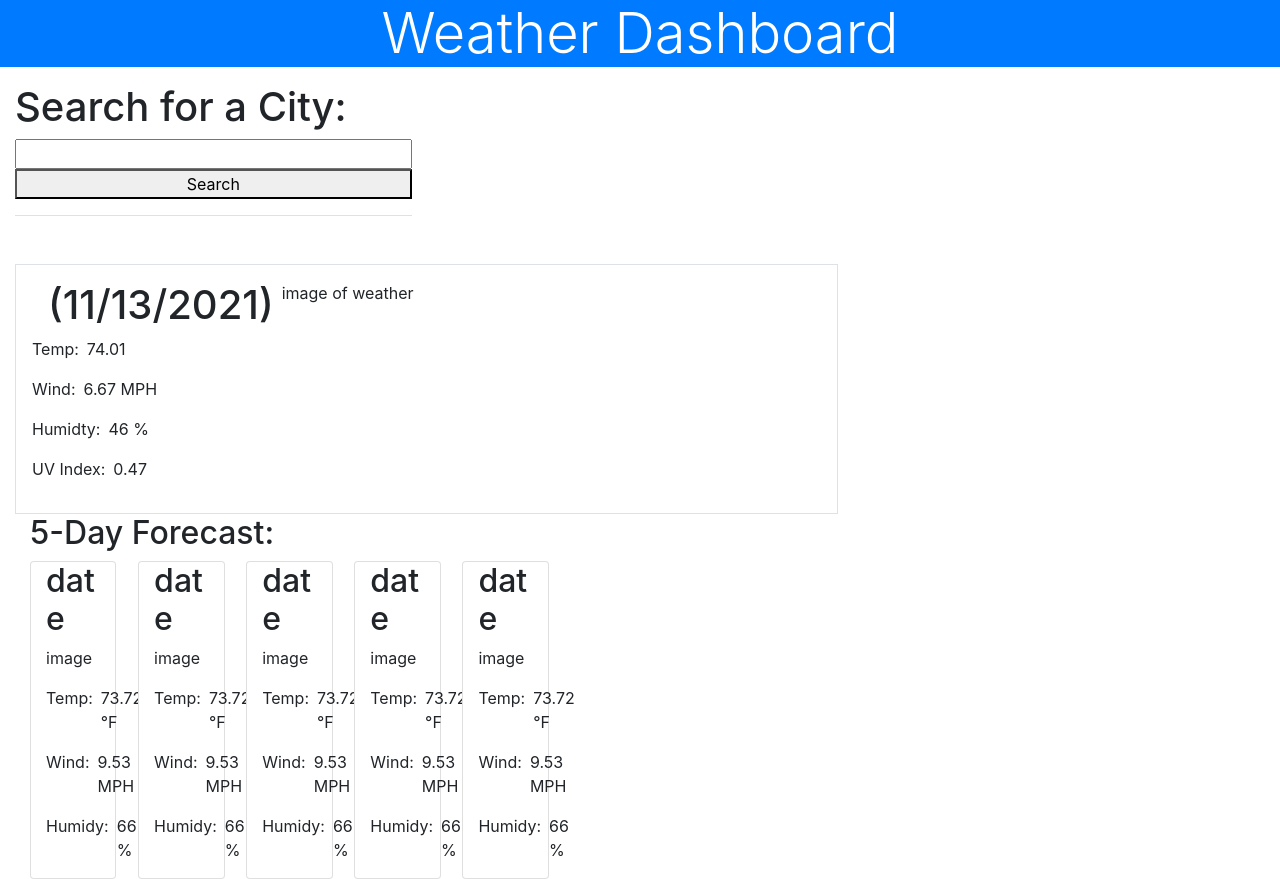
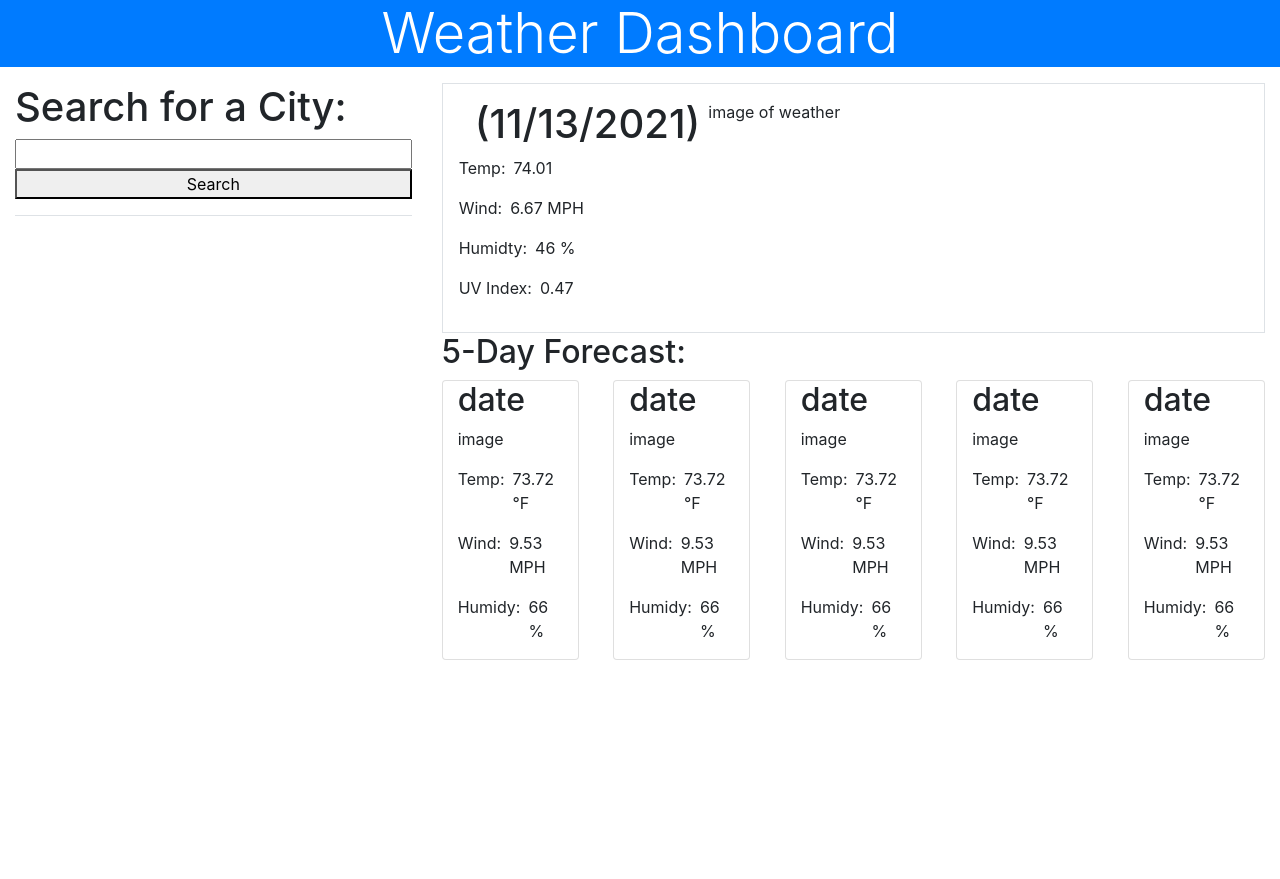
Before and after one commit to mbahl1670/ch6-weatherDashboard-mjb, a plain HTML site: page index.html in a window 1280 px wide. After the commit the page ends 800 px from the top, so only its background shows below. Drawn offline with nearby package versions, Linux system fonts and the light colour scheme; no server answers.

Commit message:
nothing chagned

```diff
--- a/index.html
+++ b/index.html
@@ -14,8 +14,8 @@
 
     <header class="bg-primary text-center text-white display-4">Weather Dashboard</header>
 
-    <main class="d-flex flex-column flex-wrap">
-        <section class="mt-3 col-12 col-md-4 d-flex flex-column">
+    <main class="d-flex">
+        <section class="mt-3 col-4 d-flex flex-column">
             <div class="d-flex flex-column">
                 <h1>Search for a City:</h1>
                 <input type="text">
@@ -25,10 +25,10 @@
             <div class="p-3 mt-3 border-top d-flex flex-column"></div>
         </section>
 
-        <section class="mt-3 col-12 col-md-8 d-flex flex-column">
+        <section class="mt-3 col-8 d-flex flex-column">
             <section class="p-3 border">
                 <div class="d-flex">
-                    <h1 id="cityName" class="pr-2"></h1>
+                    <h1 class="pr-2"></h1>
                     <h1 class="px-2">(11/13/2021)</h1>
                     <p>image of weather</p>
                 </div>
@@ -52,12 +52,12 @@
                 </div>
             </section>
 
-            <section class="d-flex col-12 col-md-8 flex-column">
+            <section class="d-flex flex-column">
                 <div>
                     <h2>5-Day Forecast:</h2>
                 </div>
-                <div class="d-flex flex-wrap justify-content-between">
-                    <div class="col-4 col-md-2 card">
+                <div class="d-flex w-100 justify-content-between">
+                    <div class="col-2 card">
                         <h2>date</h2>
                         <p>image</p>
                         <div class="d-flex">
@@ -73,7 +73,7 @@
                             <p>66 %</p>
                         </div>
                     </div>
-                    <div class="col-4 col-md-2 card">
+                    <div class="col-2 card">
                         <h2>date</h2>
                         <p>image</p>
                         <div class="d-flex">
@@ -89,7 +89,7 @@
                             <p>66 %</p>
                         </div>
                     </div>
-                    <div class="col-4 col-md-2 card">
+                    <div class="col-2 card">
                         <h2>date</h2>
                         <p>image</p>
                         <div class="d-flex">
@@ -105,7 +105,7 @@
                             <p>66 %</p>
                         </div>
                     </div>
-                    <div class="col-4 col-md-2 card">
+                    <div class="col-2 card">
                         <h2>date</h2>
                         <p>image</p>
                         <div class="d-flex">
@@ -121,7 +121,7 @@
                             <p>66 %</p>
                         </div>
                     </div>
-                    <div class="col-4 col-md-2 card">
+                    <div class="col-2 card">
                         <h2>date</h2>
                         <p>image</p>
                         <div class="d-flex">
```
